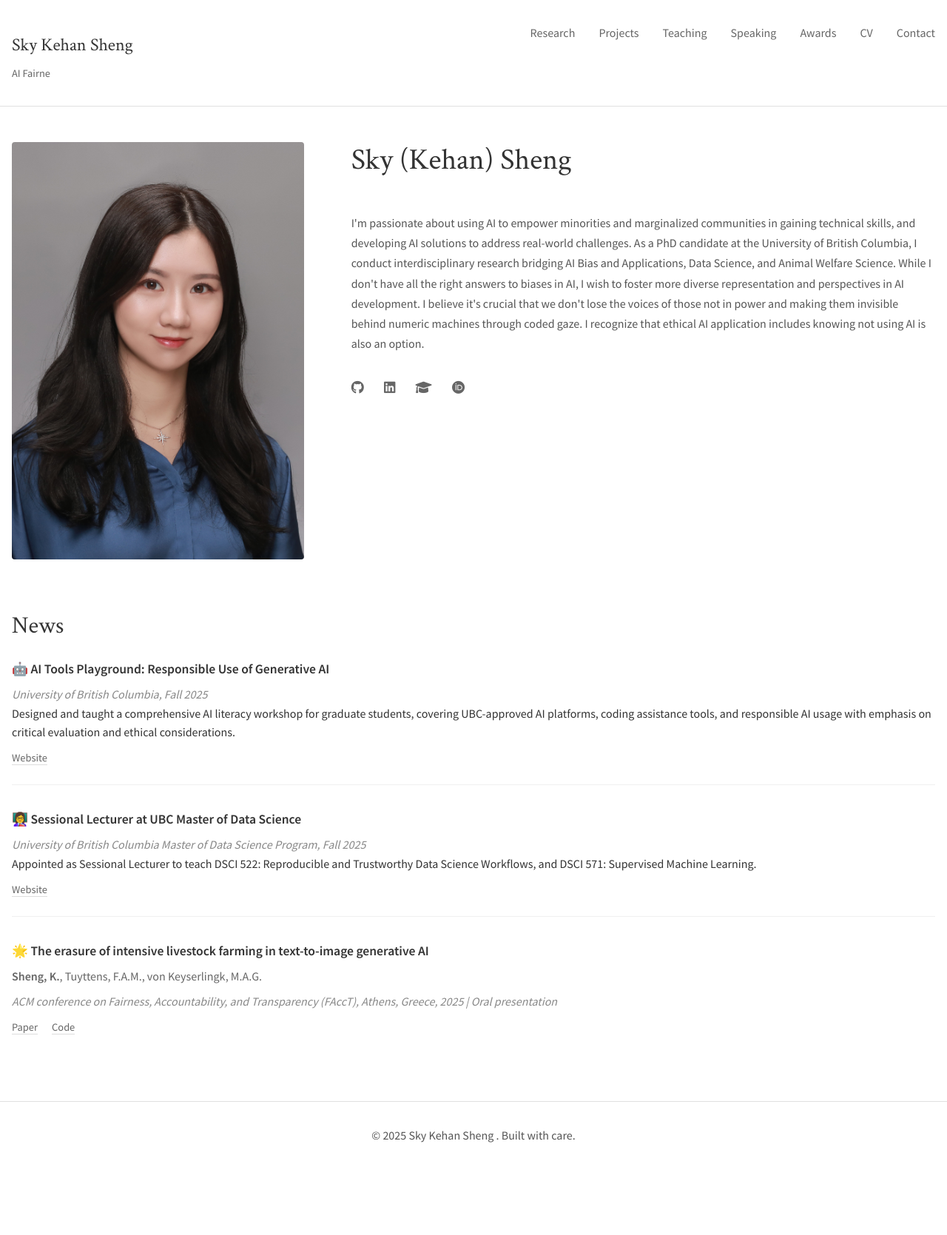
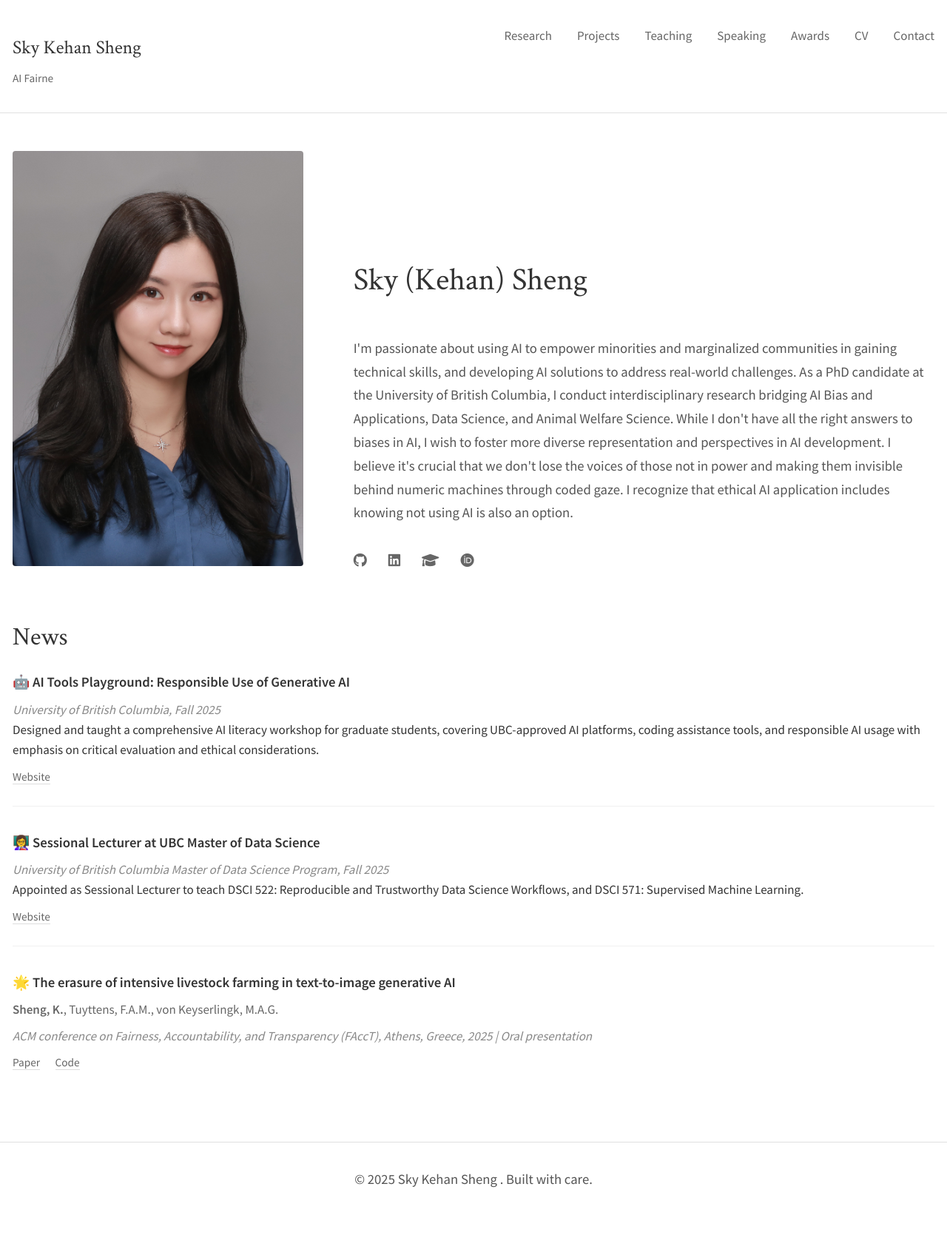
Before and after one commit to skysheng7/skysheng7.github.io, a Jekyll site: the page built from index.html, in a window 1280 px wide. Shown: the whole page at 74% size. Built offline with Jekyll 4.4.1, drawn with Linux system fonts in a browser that asks for light colours; before the commit the page ends 1604 px from its top, so only the background shows below that.

Commit message:
update font size and alignment

```diff
--- a/assets/css/main.css
+++ b/assets/css/main.css
@@ -6,7 +6,7 @@
 }
 
 html {
-    font-size: 16px;
+    font-size: 17px;
     line-height: 1.6;
 }
 
@@ -47,7 +47,7 @@ h3 {
 
 p {
     margin-bottom: 1.5rem;
-    font-size: 1rem;
+    font-size: 1.1rem;
     line-height: 1.7;
     color: #555;
 }
@@ -139,7 +139,7 @@ a:hover {
     grid-template-columns: 1fr 2fr;
     gap: 4rem;
     margin-bottom: 4rem;
-    align-items: start;
+    align-items: end;
 }
 
 .hero-image {
```
